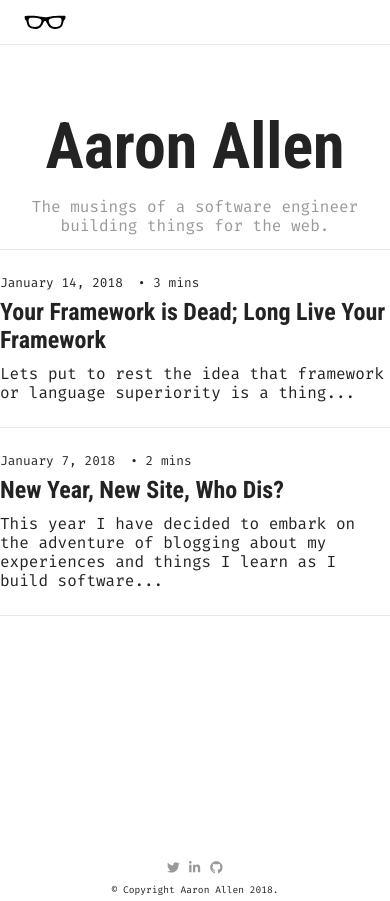
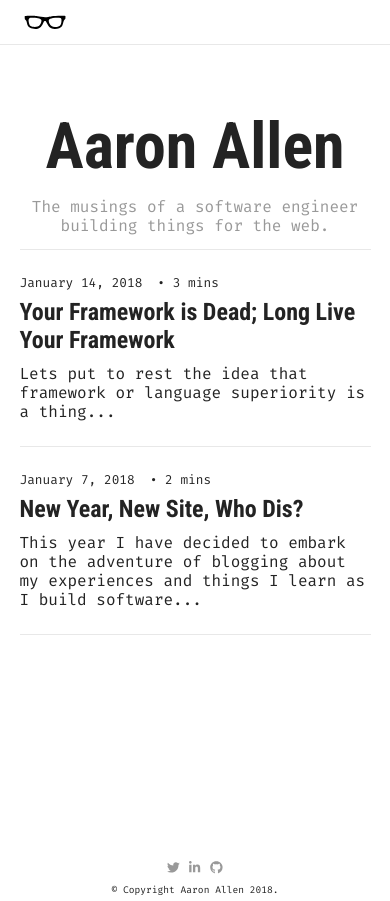
Before and after one commit to aaronmallen/aaronmallen.github.io, a Jekyll site: the page built from index.html, in a window 390 px wide. Built offline with Jekyll 4.4.1, drawn with Linux system fonts in a browser that asks for light colours; nearby versions of some CDN libraries; the list of posts is cut into pages by our own code; comment, search, counter and statistics services are not loaded.

Commit message:
0.1.4 (#16)
* #12 Use absolute link for favicon. (#13)

### Fixed
* #12: Use absolute link for favicon.

* #11: added readtime to posts (#14)

### Added
* #11: Added readtime to posts.

* v0.1.3 release

* merged master

* #8: added mobile friendly styling

* Only track anaylitcs in production

* bumped changelog for release

```diff
--- a/_includes/global-scripts.html
+++ b/_includes/global-scripts.html
@@ -1,5 +1,6 @@
 <script type="text/javascript" src="{{site.url}}/assets/javascript/anchor-js/anchor.min.js"></script>
 <script type="text/javascript" src="{{site.url}}/assets/javascript/sidenav/sidenav.min.js"></script>
+{% if jekyll.environment == 'production' %}
   <!-- Global site tag (gtag.js) - Google Analytics -->
   <script async src="https://www.googletagmanager.com/gtag/js?id=UA-112168322-1"></script>
   <script>
@@ -9,3 +10,4 @@
 
     gtag('config', 'UA-112168322-1');
   </script>
+{% endif %}
--- a/_includes/head.html
+++ b/_includes/head.html
@@ -3,6 +3,7 @@
   <meta http-equiv="x-ua-compatible" content="ie=edge">
   <title>{% if page.title %}{{ page.title }}{% else %}{{ site.title }}{% endif %}</title>
   <meta name="description" content="">
+  <meta name="viewport" content="width=device-width, initial-scale=1, shrink-to-fit=no">
   <link rel="icon" type="image/x-icon" href="{{ site.url }}/favicon">
   <link rel="stylesheet" type="text/css" href="{{ site.url }}/assets/css/syntax.css">
   <link rel="stylesheet" type="text/css" href="{{ site.url }}/assets/css/main.css">
--- a/_sass/_base.scss
+++ b/_sass/_base.scss
@@ -79,17 +79,6 @@ pre {
   text-align: right;
 }
 
-@media only screen and (max-width: $phoneBreakpointPortrait) {
-  .header {
-    grid-template-areas: "brand";
-    grid-template-columns: 90px;
-  }
-
-  .header__menu {
-    display: none;
-  }
-}
-
 .menu__nav {
   height: 100%;
   line-height: 44px;
@@ -152,12 +141,6 @@ pre {
   &:after {
     content: '•';
     padding: 0 0 0 15px;
-  }
-}
-
-@media only screen and (max-width: $phoneBreakpointPortrait) {
-  .pageContent__title {
-    margin: 25px 0 25px 0;
   }
 }
 
@@ -311,3 +294,22 @@ pre {
     }
   }
 }
+
+@media only screen and (max-width: $phoneBreakpointPortrait) {
+  .header {
+    grid-template-areas: "brand";
+    grid-template-columns: 90px;
+  }
+
+  .header__menu {
+    display: none;
+  }
+
+  .pageContent {
+    width: 90%;
+  }
+
+  .pageContent__title {
+    margin: 25px 0 25px 0;
+  }
+}
```
Also changed, not shown: CHANGELOG.md. Lines whose indentation alone changed are shown as unchanged.
